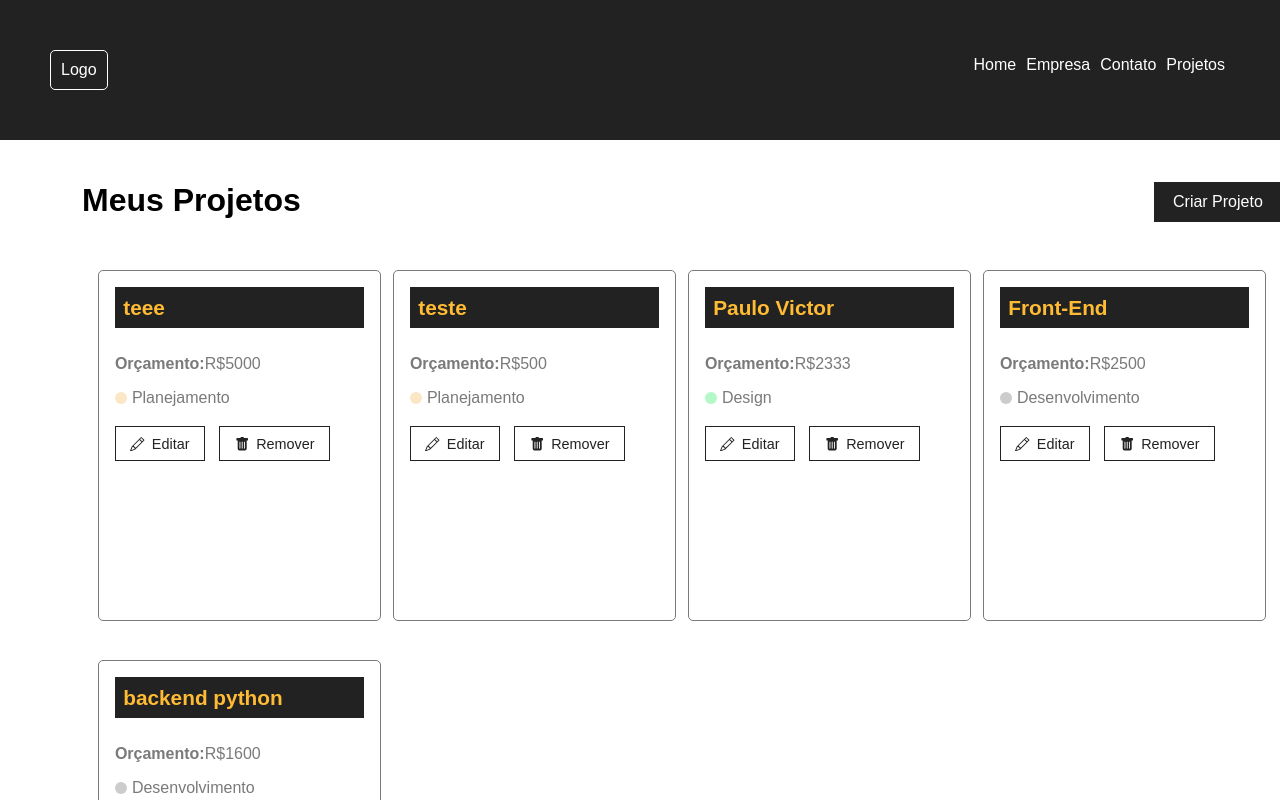
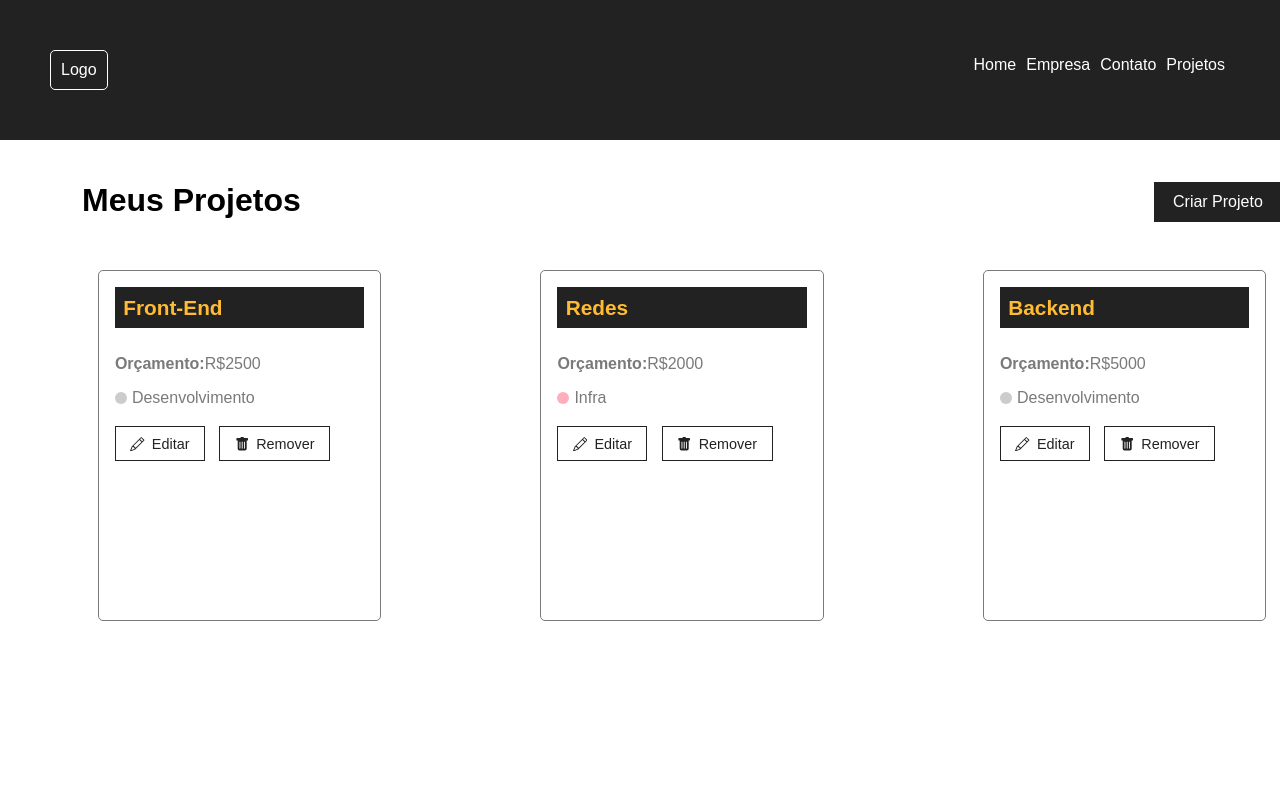
Before and after one commit to paulovictor1997/Estudos-React, a React (Create React App) app in the folder Curso-React/meu-projeto/: page /Projects in a window 1280 px wide. Shown: the top 800 px of the page. Built offline with nearby package versions, Linux system fonts and the light colour scheme; data requests are answered from the project's data file.

Commit message:
Curso - Update

```diff
--- a/Curso-React/meu-projeto/db.json
+++ b/Curso-React/meu-projeto/db.json
@@ -1,38 +1,5 @@
 {
   "projects": [
-    {
-      "name": "teee",
-      "budget": "5000",
-      "category": {
-        "id": "4",
-        "name": "Planejamento"
-      },
-      "const": 0,
-      "services": 0,
-      "id": 1
-    },
-    {
-      "name": "teste",
-      "budget": "500",
-      "category": {
-        "id": "4",
-        "name": "Planejamento"
-      },
-      "const": 0,
-      "services": 0,
-      "id": 2
-    },
-    {
-      "name": "Paulo Victor",
-      "budget": "2333",
-      "category": {
-        "id": "3",
-        "name": "Design"
-      },
-      "const": 0,
-      "services": 0,
-      "id": 3
-    },
     {
       "name": "Front-End",
       "budget": "2500",
@@ -45,15 +12,26 @@
       "id": 4
     },
     {
-      "name": "backend python",
-      "budget": "1600",
+      "name": "Redes",
+      "budget": "2000",
+      "category": {
+        "id": "1",
+        "name": "Infra"
+      },
+      "const": 0,
+      "services": [],
+      "id": 5
+    },
+    {
+      "name": "Backend",
+      "budget": "5000",
       "category": {
         "id": "2",
         "name": "Desenvolvimento"
       },
       "const": 0,
       "services": [],
-      "id": 5
+      "id": 6
     }
   ],
   "categories": [
--- a/Curso-React/meu-projeto/src/componentes/layout/Message.module.css
+++ b/Curso-React/meu-projeto/src/componentes/layout/Message.module.css
@@ -15,7 +15,7 @@
 }
 
 .error{
-    color: #155724;
+    color: red;
     background-color: #d4edda;
     border-color: #f5c6cb;
 
--- a/Curso-React/meu-projeto/src/componentes/pages/Projects.jsx
+++ b/Curso-React/meu-projeto/src/componentes/pages/Projects.jsx
@@ -9,9 +9,10 @@ import ProjectCard from "../projeto_form/ProjectCard";
 
 export default function Projects(){
     //Criando os projetos
-    const [projects,setProjects] = useState([])
+    const [projects,setProjects] = useState([]);
     //Criando tela de load
     const [removeLoading,setRemoveLoading] = useState(false);
+    const [projectMessage,setProjectMessage] = useState('');
 
     const location = useLocation()
     let message = ''
@@ -49,6 +50,7 @@ export default function Projects(){
        .then((data) =>{
         setProjects(projects.filter((project)=> project.id !== id))
         //MENSAGEM DE REMOÇÃO
+        setProjectMessage('Projeto Removido com sucesso !')
        })
        .catch(error=> console.log(error))
     }
@@ -60,12 +62,14 @@ export default function Projects(){
                 <LinkButton to='/projetos' text='Criar Projeto'/>
             </div>
             {message && <Message type='success' msg = {message}/>}
+            {projectMessage && <Message type='error' msg = {projectMessage}/>}
             <Container className = 'start'>
                 {projects.length > 0 &&
                   projects.map((project)=> <ProjectCard name={project.name}
                   budget={project.budget}
                   category={project.category.name}
-                  key={project.id}
+                  id = {project.id}
+                  key= {project.id}
                   handleRemove={removeProject}
                   />
                 )}
```
